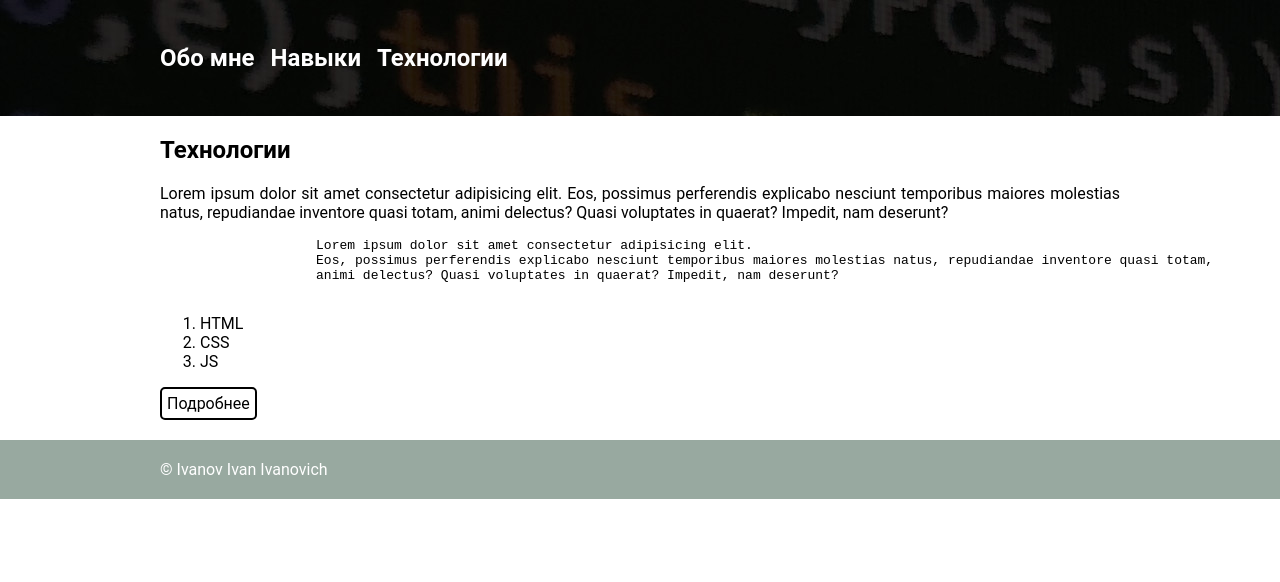
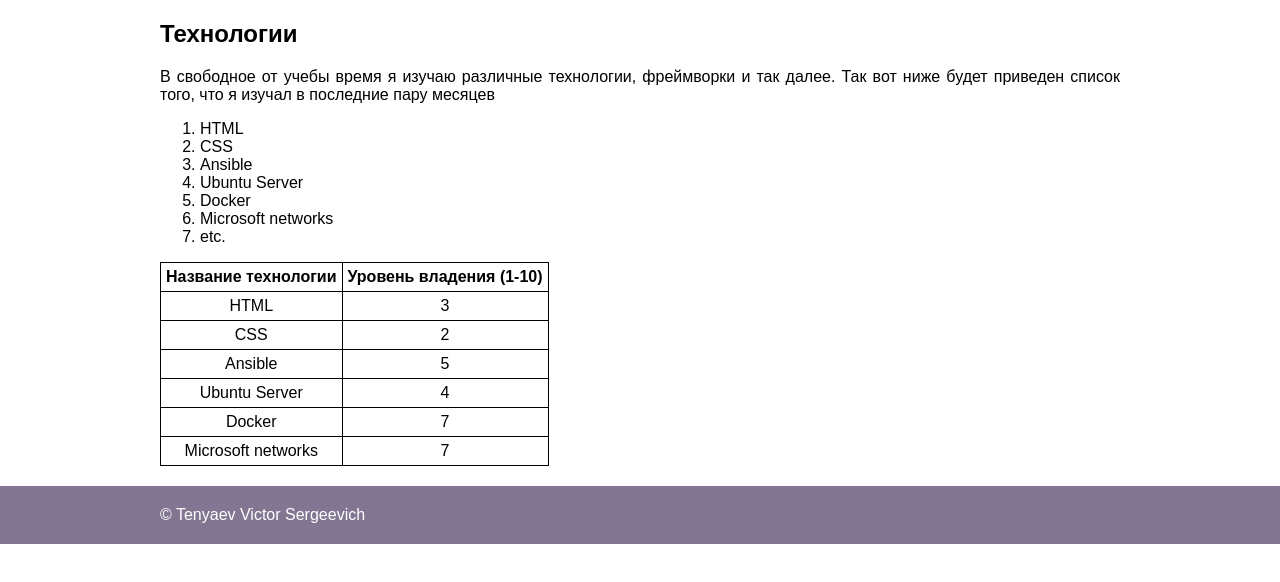
Before and after one commit to vikter13/tenyaev-221-3210-web-dev-2023-1, a plain HTML site: page lab1/technologies.html in a window 1280 px wide. Drawn offline with Linux system fonts and the light colour scheme.

Commit message:
лаба 1 вроде сделана

```diff
--- a/lab1/style.css
+++ b/lab1/style.css
@@ -1,6 +1,6 @@
 body {
     margin: 0;
-    font-family: 'Roboto', sans-serif;
+     font-family: 'Croissant One', sans-serif;
 }
 
 .main-menu ul {
@@ -23,8 +23,8 @@ body {
     padding: 20px 0;
     font-size: 1.5rem;
     font-weight: bold;
-    background-image: url(images/background.jpg);
-    background-repeat: no-repeat;
+    background-image: url(images/tool_wallpaper.jpg);
+    /* background-repeat: no-repeat; */
 }
 
 .container {
@@ -42,7 +42,7 @@ p {
 }
 
 .footer {
-    background-color: rgba(0, 42, 22, 0.404);
+    background-color: rgba(25, 0, 55, 0.537);
     color: white;
     padding: 20px 0;
     margin-top: 20px;
@@ -51,7 +51,7 @@ p {
 .avatar {
     text-align: center;
     height: 300px;
-    background-image: url(images/background1.png);
+    background-image: url();
     background-repeat: no-repeat;
     background-position: center;
 }
@@ -69,11 +69,12 @@ p {
     border-radius: 5px;
     display: inline-block;
     transition: color 500ms, border-color 500ms;
+    margin-top: 10px;
 }
 
 .btn:hover {
-    color: green;
-    border-color: blueviolet;
+    color: rgb(0, 0, 0);
+    border-color: rgb(115, 0, 255);
 }
 
 table {
@@ -94,6 +95,11 @@ th, td {
     border-color: white;
 }
 
+.btn-white:hover {
+    color: rgb(255, 255, 255);
+    border-color: rgb(255, 255, 255);
+}
+
 .text-center {
     text-align: center;
 }
@@ -101,3 +107,7 @@ th, td {
 .text-upper {
     text-transform: uppercase;
 }
+
+.headeri_2 {
+    font-size: 35px;
+}
--- a/lab1/technologies.html
+++ b/lab1/technologies.html
@@ -9,19 +9,7 @@
 
     <body>
         <!-- то, что будет видно в окне браузера-->
-        <header class="header">
-            <div class="container">
-            <!-- nav это типо navigation-->
-            <nav class="main-menu">
-                <ul>
-                    <!-- ul для списка нужен-->
-                    <li><a href="#about">Обо мне</a></li>
-                    <li><a href="#skills">Навыки</a></li>
-                    <li><a href="#technologies">Технологии</a></li>
-                </ul>
-            </nav>
-            </div>
-        </header>
+
 
 
         <main>
@@ -30,32 +18,63 @@
                 <section id="technologies">
                     <h2>Технологии</h2>
                     <p>
-                    Lorem ipsum dolor sit amet consectetur adipisicing elit.
-                    Eos, possimus perferendis explicabo nesciunt temporibus maiores molestias natus, repudiandae inventore quasi totam,
-                    animi delectus? Quasi voluptates in quaerat? Impedit, nam deserunt?
+                        В свободное от учебы время я изучаю различные технологии, фреймворки и так далее.
+                        Так вот ниже будет приведен список того, что я изучал в последние пару месяцев
                     </p>
-
-                <pre>
-                    Lorem ipsum dolor sit amet consectetur adipisicing elit.
-                    Eos, possimus perferendis explicabo nesciunt temporibus maiores molestias natus, repudiandae inventore quasi totam,
-                    animi delectus? Quasi voluptates in quaerat? Impedit, nam deserunt?
-                </pre>
 
                     <ol>
                         <li>HTML</li>
                         <li>CSS</li>
-                    <li>JS</li>
+                        <li>Ansible</li>
+                        <li>Ubuntu Server</li>
+                        <li>Docker</li>
+                        <li>Microsoft networks</li>
+                        <li>etc.</li>
                     </ol>
 
+                    <table>
+                        <thead>
+                            <tr>
+                                <th>Название технологии</th>
+                                <th>Уровень владения (1-10)</th>
+                            </tr>
+                        </thead>
+                        <tbody>
+                            <tr>
+                                <td>HTML</td>
+                                <td>3</td>
+                            </tr>
+                            <tr>
+                                <td>CSS</td>
+                                <td>2</td>
+                            </tr>
+                            <tr>
+                                <td>Ansible</td>
+                                <td>5</td>
+                            </tr>
+                            <tr>
+                                <td>Ubuntu Server</td>
+                                <td>4</td>
+                            </tr>
+                            <tr>
+                                <td>Docker</td>
+                                <td>7</td>
+                            </tr>
+                            <tr>
+                                <td>Microsoft networks</td>
+                                <td>7</td>
+                            </tr>
+                        </tbody>
+                    </table>
 
-                <a class="btn" href="">Подробнее</a>
+
                 </section>
             </div>
         </main>
 
         <footer class="footer">
             <div class="container">
-            &copy; Ivanov Ivan Ivanovich
+            &copy; Tenyaev Victor Sergeevich
             </div>
         </footer>
     </body>
```
Also changed, not shown: lab1/about.html (+8 -19 lines), lab1/index.html (+47 -32 lines), lab1/skills.html (+13 -23 lines), lab1/images/maynard-social.jpg (added), lab1/images/tool_wallpaper.jpg (added). Lines whose indentation alone changed are shown as unchanged.
